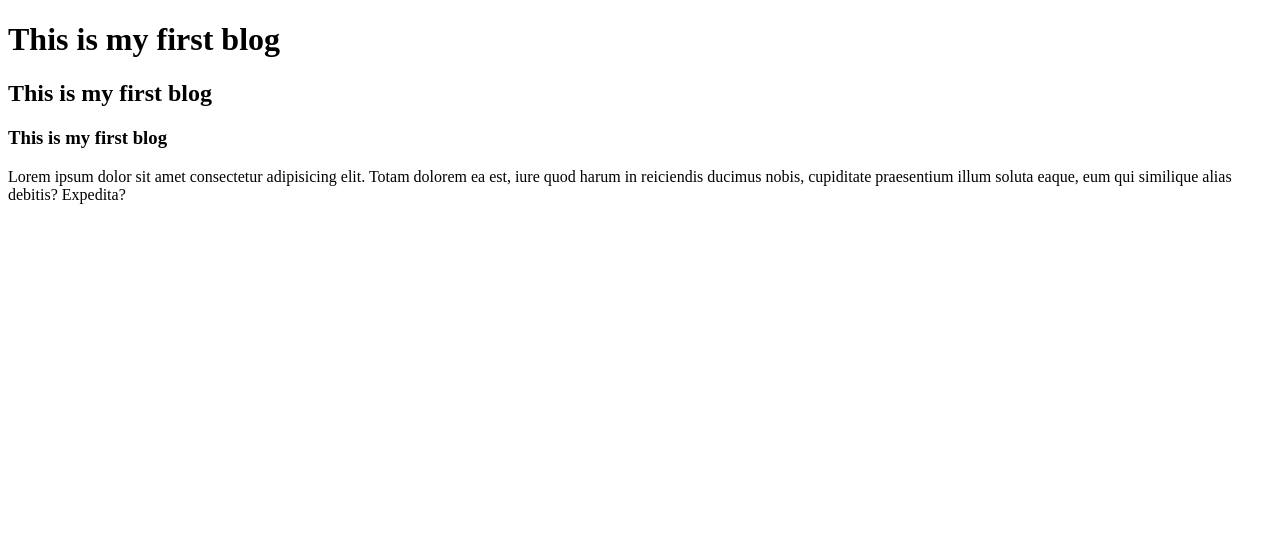
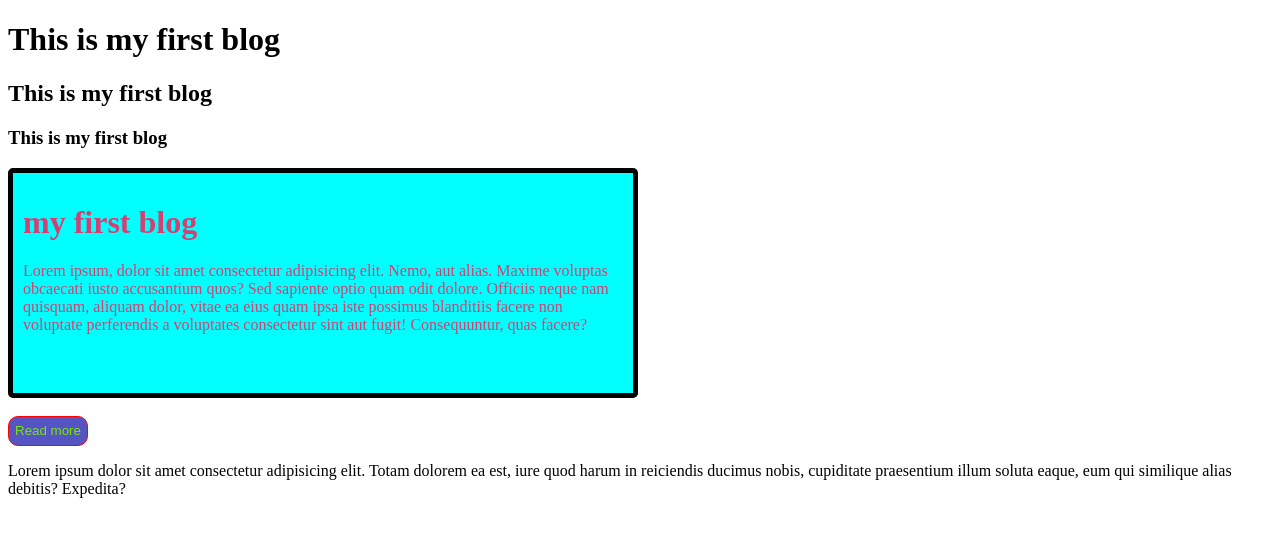
Before and after one commit to shofiq18/my-first-blog, a plain HTML site: page index.html in a window 1280 px wide. Drawn offline with Linux system fonts and the light colour scheme.

Commit message:
added the blog

```diff
--- a/index.html
+++ b/index.html
@@ -4,11 +4,18 @@
     <meta charset="UTF-8">
     <meta name="viewport" content="width=device-width, initial-scale=1.0">
     <title>my first blog</title>
+    <link rel="stylesheet" href="style.css">
 </head>
 <body>
     <h1>This is my first blog</h1>
     <h2>This is my first blog</h2>
     <h3>This is my first blog</h3>
+    <div class="first-div">
+        <h1>my first blog</h1>
+        <p>Lorem ipsum, dolor sit amet consectetur adipisicing elit. Nemo, aut alias. Maxime voluptas obcaecati iusto accusantium quos? Sed sapiente optio quam odit dolore. Officiis neque nam quisquam, aliquam dolor, vitae ea eius quam ipsa iste possimus blanditiis facere non voluptate perferendis a voluptates consectetur sint aut fugit! Consequuntur, quas facere?</p>
+    </div>
+    <br>
+    <button class="button">Read more</button>
 
 
     <p>Lorem ipsum dolor sit amet consectetur adipisicing elit. Totam dolorem ea est, iure quod harum in reiciendis ducimus nobis, cupiditate praesentium illum soluta eaque, eum qui similique alias debitis? Expedita?</p>
--- /dev/null
+++ b/style.css
@@ -0,0 +1,22 @@
+.first-div{
+    width: 600px;
+    height: 200px;
+    color: rgb(214, 63, 113);
+    font-size: medium;
+    padding: 10px;
+    background-color: aqua;
+    border-radius: 5px;
+    border: 5px solid black;
+
+
+}
+.button{
+    border: 1px solid red;
+    background-color: rgb(84, 84, 194);
+    color: rgb(120, 231, 17);
+    width: 80px;
+    height: 30px;
+    border-radius: 10px;
+    box-shadow: 50px;
+
+}
```
